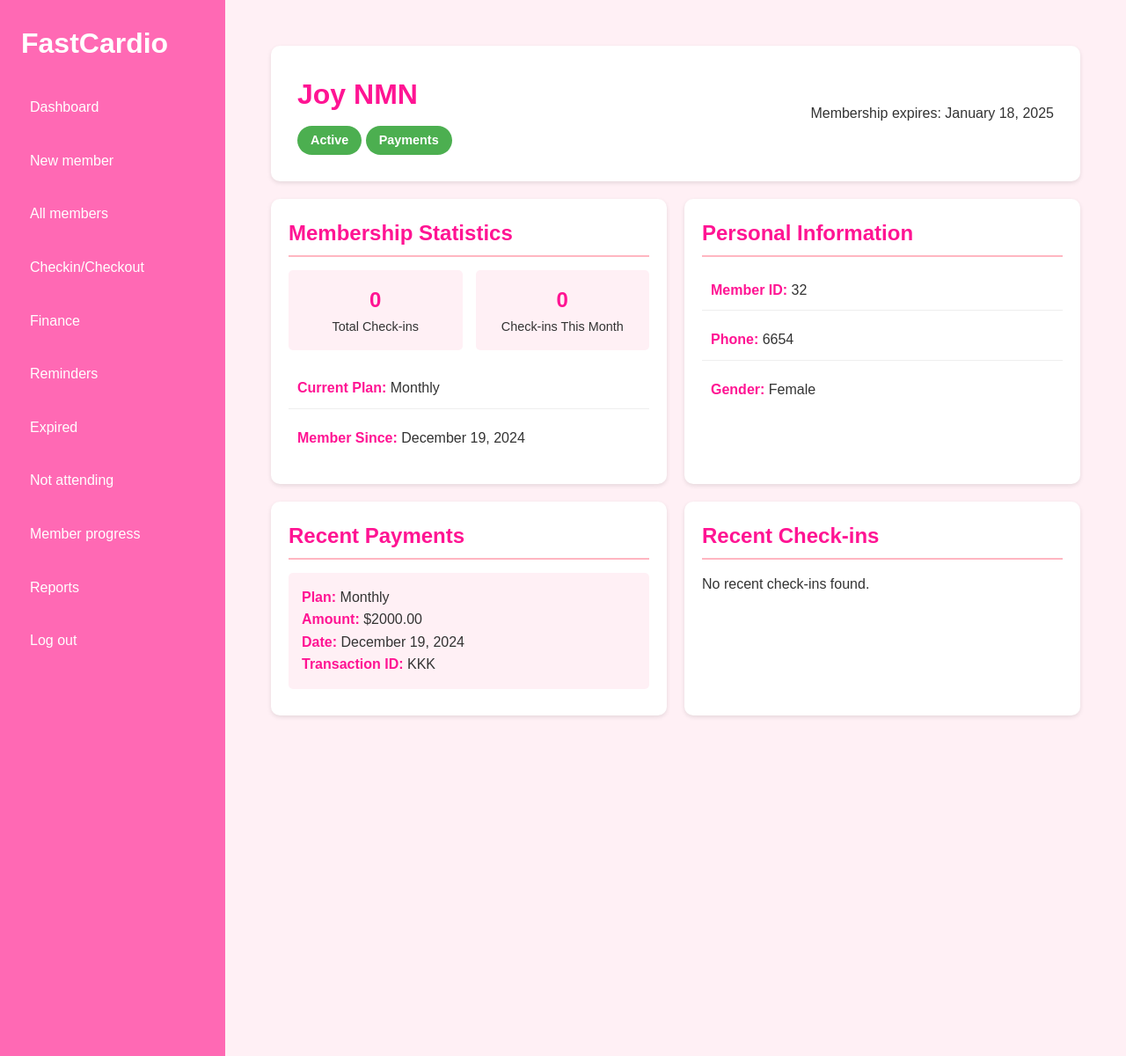
After one commit to Ephraim19/FastCardioGym_MS, a Django app: page /members/32/ in a window 1280 px wide. The commit adds this page. Shown: the whole page at 88% size. Run offline with Django 5.2, Linux system fonts and the light colour scheme; data comes from the database, SQL or seed files in the repository; both versions use the stored data as it was after the commit.

Commit message:
Member reg flow revamp, member profile and add payment

```diff
--- a/members/static/allmembers.css
+++ b/members/static/allmembers.css
@@ -93,3 +93,8 @@ body {
         padding: 8px 10px;
     }
 }
+
+a {
+    text-decoration: none;
+    color: var(--primary-pink);
+}
--- /dev/null
+++ b/members/static/member_details.css
@@ -0,0 +1,178 @@
+:root {
+    --primary-color: #FF69B4;
+    --primary-light: #FFB6C1;
+    --primary-dark: #FF1493;
+    --text-color: #333;
+    --background-light: #FFF0F5;
+    --success-color: #4CAF50;
+    --warning-color: #FFA500;
+    --danger-color: #FF4444;
+}
+
+* {
+    margin: 0;
+    padding: 0;
+    box-sizing: border-box;
+}
+
+body {
+    font-family: 'Arial', sans-serif;
+    line-height: 1.6;
+    background-color: var(--background-light);
+    color: var(--text-color);
+}
+
+.container {
+    max-width: 1200px;
+    margin: 0 auto;
+    padding: 20px;
+}
+
+.profile-header {
+    background-color: white;
+    padding: 30px;
+    border-radius: 10px;
+    box-shadow: 0 2px 5px rgba(0,0,0,0.1);
+    margin-bottom: 20px;
+    display: flex;
+    justify-content: space-between;
+    align-items: center;
+    flex-wrap: wrap;
+    gap: 20px;
+}
+
+.profile-header-left {
+    flex: 1;
+}
+
+.profile-header-right {
+    text-align: right;
+}
+
+.profile-header h1 {
+    color: var(--primary-dark);
+    margin-bottom: 10px;
+}
+
+.status-badge {
+    display: inline-block;
+    padding: 5px 15px;
+    border-radius: 20px;
+    font-size: 0.9em;
+    font-weight: bold;
+    color: white;
+}
+
+.status-active {
+    background-color: var(--success-color);
+}
+
+.status-expired {
+    background-color: var(--danger-color);
+}
+
+.status-inactive {
+    background-color: var(--warning-color);
+}
+
+.profile-grid {
+    display: grid;
+    grid-template-columns: repeat(auto-fit, minmax(300px, 1fr));
+    gap: 20px;
+    margin-top: 20px;
+}
+
+.profile-section {
+    background-color: white;
+    padding: 20px;
+    border-radius: 10px;
+    box-shadow: 0 2px 5px rgba(0,0,0,0.1);
+}
+
+.profile-section h2 {
+    color: var(--primary-dark);
+    margin-bottom: 15px;
+    border-bottom: 2px solid var(--primary-light);
+    padding-bottom: 5px;
+}
+
+.info-list {
+    list-style: none;
+}
+
+.info-list li {
+    margin-bottom: 10px;
+    padding: 10px;
+    border-bottom: 1px solid #eee;
+}
+
+.info-list li:last-child {
+    border-bottom: none;
+}
+
+.label {
+    font-weight: bold;
+    color: var(--primary-dark);
+}
+
+.payment-card {
+    background-color: var(--background-light);
+    padding: 15px;
+    border-radius: 5px;
+    margin-bottom: 10px;
+}
+
+.stats-grid {
+    display: grid;
+    grid-template-columns: repeat(2, 1fr);
+    gap: 15px;
+    margin-bottom: 20px;
+}
+
+.stat-card {
+    background-color: var(--background-light);
+    padding: 15px;
+    border-radius: 5px;
+    text-align: center;
+}
+
+.stat-number {
+    font-size: 24px;
+    font-weight: bold;
+    color: var(--primary-dark);
+}
+
+.stat-label {
+    font-size: 0.9em;
+    color: var(--text-color);
+}
+
+.expiry-warning {
+    color: var(--danger-color);
+    font-weight: bold;
+}
+
+.checkin-list li {
+    display: flex;
+    justify-content: space-between;
+    align-items: center;
+}
+
+@media (max-width: 768px) {
+    .profile-grid {
+        grid-template-columns: 1fr;
+    }
+
+    .stats-grid {
+        grid-template-columns: 1fr;
+    }
+
+    .profile-header {
+        flex-direction: column;
+        text-align: center;
+    }
+
+    .profile-header-right {
+        text-align: center;
+    }
+}
--- /dev/null
+++ b/members/templates/member_details.html
@@ -0,0 +1,100 @@
+
+{% extends 'sidebar.html' %}
+{% load static %}
+
+{% block title %}Member profile{% endblock %}
+
+{% block extra_styles %}
+    <link rel="stylesheet" href="{% static 'member_details.css' %}">
+{% endblock %}
+
+{% block content %}
+    <div class="container">
+        <div class="profile-header">
+            <div class="profile-header-left">
+                <h1>{{ member.first_name }} {{ member.last_name }}</h1>
+                <span class="status-badge status-{{ membership_status|lower }}">{{ membership_status }}</span>
+                <a href="{% url 'Payment' member_id=member.id %}">
+                    <span class="status-badge status-{{ membership_status|lower }}">Payments</span>
+                </a>
+            </div>
+            <div class="profile-header-right">
+                {% if expiry_date %}
+                    <p>Membership expires: {{ expiry_date|date:"F d, Y" }}</p>
+                    {% if days_left <= 7 and days_left > 0 %}
+                        <p class="expiry-warning">{{ days_left }} days left to renew!</p>
+                    {% endif %}
+                {% endif %}
+            </div>
+        </div>
+
+        <div class="profile-grid">
+            <div class="profile-section">
+                <h2>Membership Statistics</h2>
+                <div class="stats-grid">
+                    <div class="stat-card">
+                        <div class="stat-number">{{ total_checkins }}</div>
+                        <div class="stat-label">Total Check-ins</div>
+                    </div>
+                    <div class="stat-card">
+                        <div class="stat-number">{{ checkins_this_month }}</div>
+                        <div class="stat-label">Check-ins This Month</div>
+                    </div>
+                </div>
+                <ul class="info-list">
+                    <li><span class="label">Current Plan:</span> {{ current_plan|title }}</li>
+                    <li><span class="label">Member Since:</span> {{ member.date_joined|date:"F d, Y" }}</li>
+                    {% if last_checkin %}
+                    <li><span class="label">Last Check-in:</span> {{ last_checkin.timestamp|date:"F d, Y" }} at {{ last_checkin.timestamp|time:"g:i A" }}</li>
+                    {% endif %}
+                </ul>
+            </div>
+
+            <div class="profile-section">
+                <h2>Personal Information</h2>
+                <ul class="info-list">
+                    <li><span class="label">Member ID:</span> {{ member.id }}</li>
+                    <li><span class="label">Phone:</span> {{ member.phone_number }}</li>
+                    <li><span class="label">Gender:</span> {{ member.gender|title }}</li>
+                    {% if member.additional_info %}
+                    <li><span class="label">Additional Info:</span> {{ member.additional_info }}</li>
+                    {% endif %}
+                </ul>
+            </div>
+
+            <div class="profile-section">
+                <h2>Recent Payments</h2>
+                {% if recent_payments %}
+                    {% for payment in recent_payments %}
+                        <div class="payment-card">
+                            <p><span class="label">Plan:</span> {{ payment.get_plan_display }}</p>
+                            <p><span class="label">Amount:</span> ${{ payment.amount }}</p>
+                            <p><span class="label">Date:</span> {{ payment.payment_date|date:"F d, Y" }}</p>
+                            {% if payment.transaction_id %}
+                            <p><span class="label">Transaction ID:</span> {{ payment.transaction_id }}</p>
+                            {% endif %}
+                        </div>
+                    {% endfor %}
+                {% else %}
+                    <p>No recent payments found.</p>
+                {% endif %}
+            </div>
+
+            <div class="profile-section">
+                <h2>Recent Check-ins</h2>
+                {% if recent_checkins %}
+                    <ul class="info-list checkin-list">
+                        {% for checkin in recent_checkins %}
+                            <li>
+                                <span>{{ checkin.timestamp|date:"F d, Y" }}</span>
+                                <span>{{ checkin.timestamp|time:"g:i A" }}</span>
+                            </li>
+                        {% endfor %}
+                    </ul>
+                {% else %}
+                    <p>No recent check-ins found.</p>
+                {% endif %}
+            </div>
+        </div>
+    </div>
+{% endblock %}
--- a/members/templates/newmember.html
+++ b/members/templates/newmember.html
@@ -35,7 +35,7 @@
         </select>
       </div>
 
-        <div class="form-group">
+      <div class="form-group">
         <label for="info">Additional information</label>
         <input type="text" name = "info" id="info" placeholder="Additional information" >
       </div>
--- a/members/urls.py
+++ b/members/urls.py
@@ -6,8 +6,11 @@ urlpatterns = [
     path('dashboard/',views.custom_authenticate, name = "Dashboard" ),
     path('newmember/', views.newmember ,name= "New member"),
     path('newmember/save/',views.save_member,name="Save member" ),
+
     path('newmember/payment/<int:member_id>/', views.save_payment, name='Payment'),
     path('members/',views.members,name='Members'),
+    path('members/<int:member_id>/',views.member_details,name='Member details'),
+
     path('checkin/',views.checkin,name="Checkin" ),
     path('checkin/check-in-out/', views.check_in_out, name='check_in_out'),
     path('checkin/member-history/', views.get_member_history, name='member_history'),
--- a/members/views.py
+++ b/members/views.py
@@ -11,6 +11,8 @@ from django.core.paginator import Paginator
 from django.contrib.auth import authenticate, login
 from django.views import View
 from django.utils.dateparse import parse_date
+from django.utils import timezone
+from datetime import timedelta
 
 def login_page(request):
     return render(request, 'index.html')
@@ -116,13 +118,13 @@ def save_payment(request, member_id=None):
         print(plan)
 
         # Save the payment details
-        payment = PaymentDetails.objects.create(
+        PaymentDetails.objects.create(
             member=member,
             plan=plan,
             amount=amount,
             transaction_id=transaction_id
         )
-        print(payment)
+        messages.success(request, f'Payment saved successfully for { member}!')
 
         return redirect("Members")
 
@@ -143,7 +145,7 @@ def members(request):
 
         # Get the latest payment details
         latest_payment = payments.order_by('-payment_date').first()
-
+        print(member.date_joined)
         # Prepare member data
         member_data = {
             'id': member.id,
@@ -164,6 +166,80 @@ def members(request):
     return render(request, 'allmembers.html', {
         'members': members_with_payments
     })
+
+
+def calculate_expiry_date(payment_date, plan):
+    if plan == 'monthly':
+        return payment_date + timedelta(days=30)
+    elif plan == 'quarterly':
+        return payment_date + timedelta(days=90)
+    elif plan == 'yearly':
+        return payment_date + timedelta(days=365)
+    elif plan == 'student':
+        return payment_date + timedelta(days=30)
+    return None
+
+def member_details(request, member_id):
+    # Get member or return 404
+    member = get_object_or_404(Member, pk=member_id)
+
+    # Get all payments
+    recent_payments = PaymentDetails.objects.filter(member=member).order_by('-payment_date')[:3]
+
+    # Get latest payment and calculate expiry
+    latest_payment = PaymentDetails.objects.filter(member=member).order_by('-payment_date').first()
+
+    if latest_payment:
+        expiry_date = calculate_expiry_date(latest_payment.payment_date, latest_payment.plan)
+        days_left = (expiry_date - timezone.now().date()).days if expiry_date else 0
+        membership_status = "Active" if days_left > 0 and member.is_active else "Expired"
+    else:
+        expiry_date = None
+        days_left = 0
+        membership_status = "Inactive"
+
+    # Get check-in statistics
+    total_checkins = CheckInOutRecord.objects.filter(
+        member=member,
+        action='check_in'
+    ).count()
+
+    # Get recent check-ins
+    recent_checkins = CheckInOutRecord.objects.filter(
+        member=member,
+        action='check_in'
+    ).order_by('-timestamp')[:5]
+
+    # Calculate check-ins this month
+    first_day_of_month = timezone.now().replace(day=1, hour=0, minute=0, second=0, microsecond=0)
+    checkins_this_month = CheckInOutRecord.objects.filter(
+        member=member,
+        action='check_in',
+        timestamp__gte=first_day_of_month
+    ).count()
+
+    # Get last check-in date
+    last_checkin = CheckInOutRecord.objects.filter(
+        member=member,
+        action='check_in'
+    ).order_by('-timestamp').first()
+
+    context = {
+        'member': member,
+        'recent_payments': recent_payments,
+        'recent_checkins': recent_checkins,
+        'latest_payment': latest_payment,
+        'membership_status': membership_status,
+        'expiry_date': expiry_date,
+        'days_left': days_left,
+        'total_checkins': total_checkins,
+        'checkins_this_month': checkins_this_month,
+        'last_checkin': last_checkin,
+        'current_plan': latest_payment.plan if latest_payment else "No active plan"
+    }
+
+    return render(request, 'member_details.html', context)
+
 
 def checkin(request):
 
```
Also changed, not shown: members/templates/allmembers.html (+8 -9 lines), db.sqlite3.
